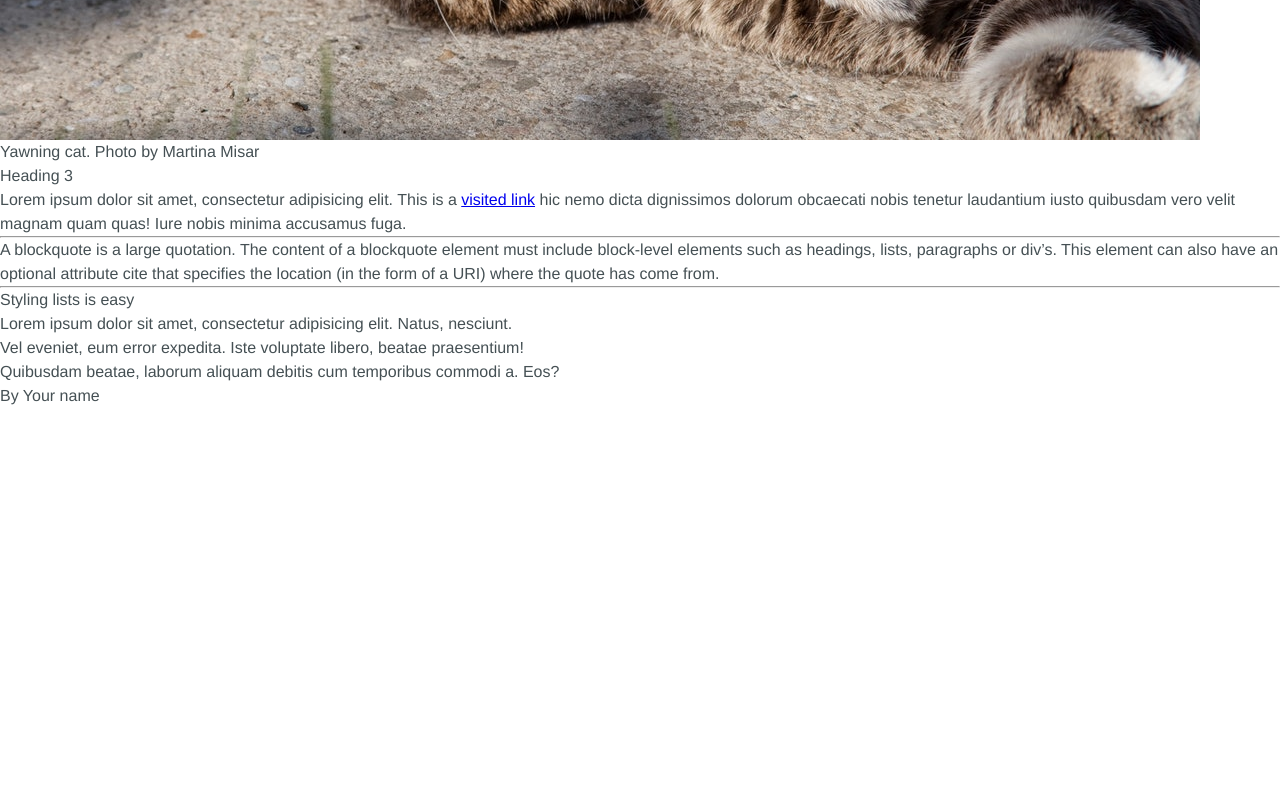
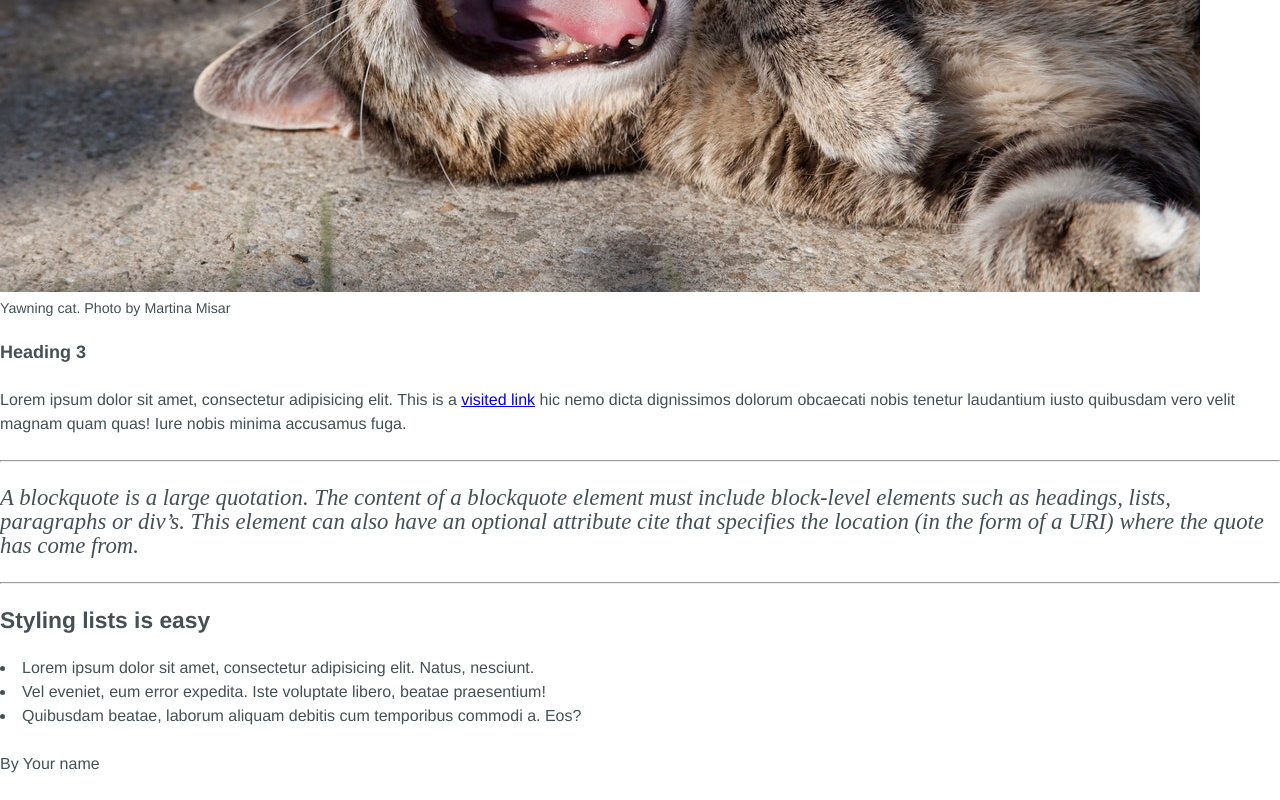
Before and after one commit to mct-ui/html5-boilerplate-VallaeysNathan, a plain HTML site: page index.html in a window 1280 px wide. Shown: the part 775-1575 px from the top of the page. Before the commit the page ends 1183 px from the top, so only its background shows below. Drawn offline with Linux system fonts and the light colour scheme.

Commit message:
commit voor pauze

```diff
--- a/css/screen.scss
+++ b/css/screen.scss
@@ -192,6 +192,7 @@ html {
   line-height: 1.5;
   font-family: $font-family-primary;
   color: $color-text-light;
+  scroll-behavior: smooth;
 }
 
 /*
@@ -199,6 +200,8 @@ html {
 */
 
 ::selection {
+  background-color: $color-primary-light;
+  color: $color-text;
 }
 
 /*
@@ -208,17 +211,33 @@ html {
 */
 
 h1 {
+  font-size: $ms5;
+  font-weight: 700;
+  line-height: calc($baseline *4);
+  margin-bottom: $space-m;
 }
 
 h2 {
+  font-size: $ms3;
+  font-weight: 700;
+  line-height: calc($baseline *3);
+  margin-bottom: $space-m;
 }
 
 h3 {
+  font-size: $ms1;
+  font-weight: 700;
+  line-height: calc($baseline *3);
+  margin-bottom: $space-m;
 }
 
 h4,
 h5,
 h6 {
+  font-size: $ms0;
+  font-weight: 700;
+  line-height: calc($baseline *3);
+  margin-bottom: $space-m;
 }
 
 p,
@@ -228,23 +247,37 @@ dl,
 table,
 address,
 figure {
+  margin-bottom: $space-m;
 }
 
 ul,
 ol {
+  list-style-position: inside;
 }
 
 li ul,
 li ol {
+  margin-bottom: 0;
 }
 
 blockquote {
+  font-family: $font-family-secondary;
+  font-size: $ms3;
+  line-height: calc($baseline * 3);
+  font-style: italic;
 }
 
 figcaption {
+  font-size: $ms-1;
+  line-height: calc($baseline *2);
+  margin-top:$space-xs ;
+  color: $color-text-light;
 }
 
 hr {
+  margin-bottom: $space-m;
+  height: 1px;
+  background-color: $color-border;
 }
 
 a {
```
Also changed, not shown: css/screen.css.
